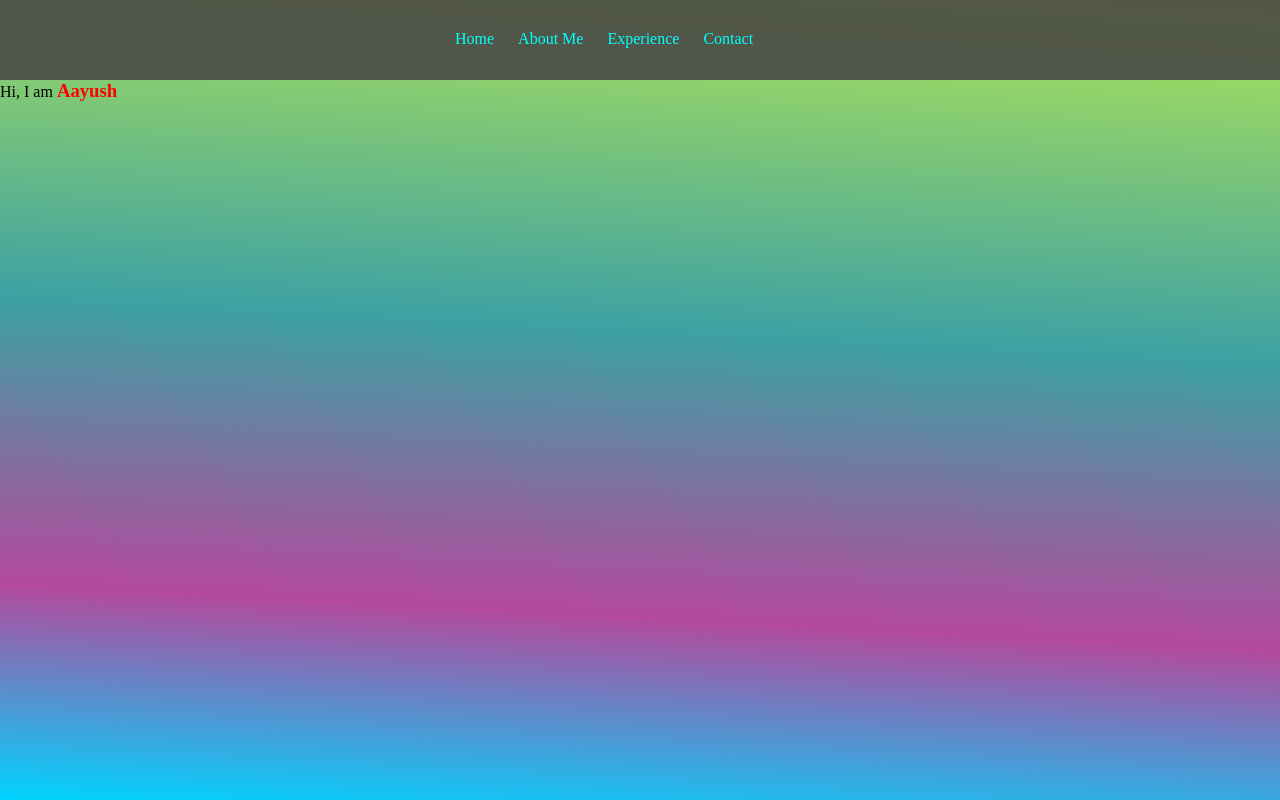
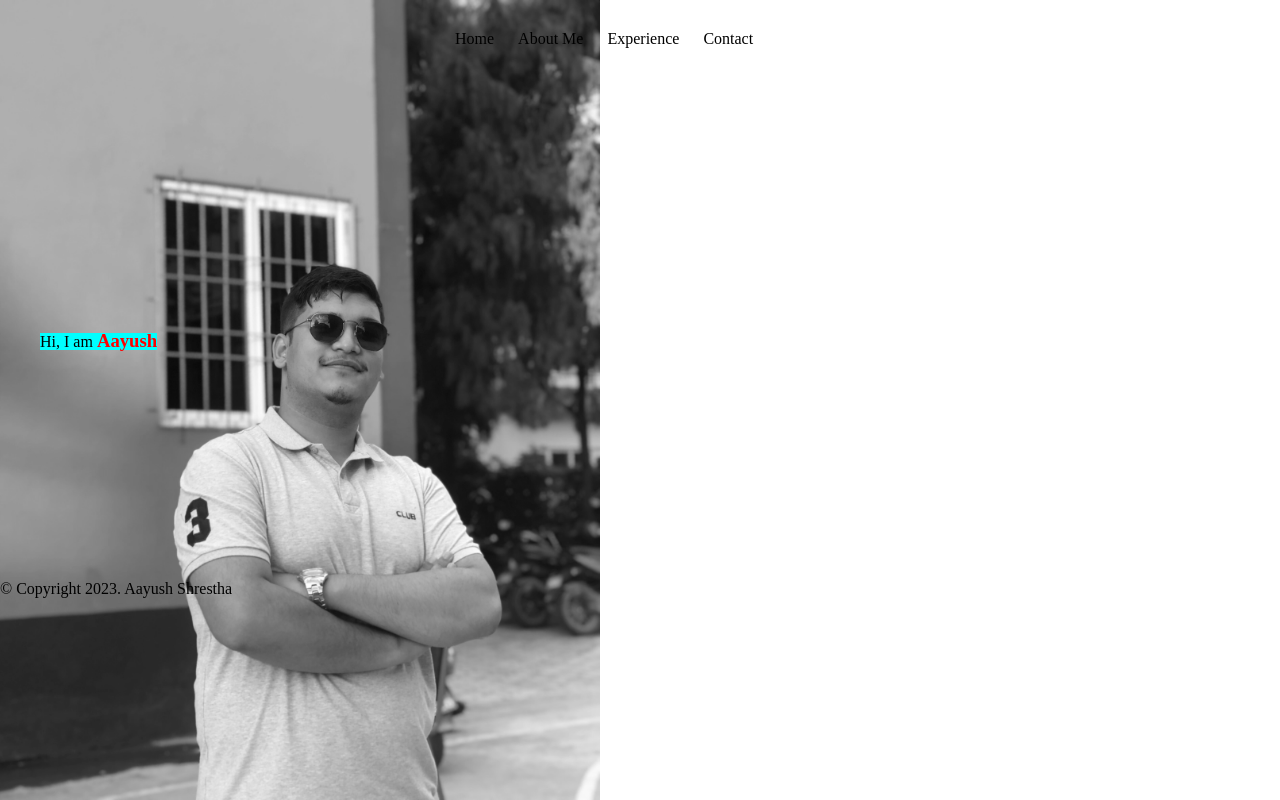
Before and after one commit to AayushShrestha0/portfolio, a plain HTML site: page index.html in a window 1280 px wide. Drawn offline with Linux system fonts and the light colour scheme; a web font is replaced by a local one.

Commit message:
added a new image, updated css for links and added few links

```diff
--- a/index.html
+++ b/index.html
@@ -12,14 +12,15 @@
 <body>
     <nav>
         <ul>
-            <li>Home</li>
-            <li>About Me</li>
-            <li>Experience</li>
-            <li>Contact</li>
+            <li><a href="#">Home</a></li>
+            <li><a href="#">About Me</a></li>
+            <li><a href="#">Experience</a></li>
+            <li><a href="#">Contact</a></li>
         </ul>
     </nav>
-    <div>
-        Hi, I am <h3 style="display: inline;">Aayush</h3>
+    <div class="firstDiv">
+       <span class="intro">Hi, I am <h3 style="display: inline;">Aayush</h3></span>
     </div>
+    <footer>&copy Copyright 2023. Aayush Shrestha</footer>
 </body>
 </html>
--- a/style.css
+++ b/style.css
@@ -5,22 +5,35 @@
     padding: 0;
 }
 html {
-    background: rgb(177,229,84);
-    background: linear-gradient(183deg, rgba(177,229,84,1) 0%, rgba(61,161,164,1) 42%, rgba(180,73,156,1) 75%, rgba(0,212,255,1) 100%);
+    /* background: rgb(177,229,84);
+    background: linear-gradient(183deg, rgba(177,229,84,1) 0%, rgba(61,161,164,1) 42%, rgba(180,73,156,1) 75%, rgba(0,212,255,1) 100%); */
     background-repeat: no-repeat;
     background-size: cover;
     width: 100%;
     height: 100%;
 }
+a{
+    text-decoration: none;
+    pointer-events: none;
+    color: inherit;
+}
+a:link, a:visited{
+    text-decoration: none;
+}
 body {
+    background-image: url('images/IMG_1067.jpg');
+    background-size: contain;
+    background-repeat: no-repeat;
+
+
 }
 h3 {
     color: red;
 }
 
 nav{
-    background-color   : rgba(74, 74, 69, 0.9);
-    color: aqua;
+    /* background-color   : rgba(74, 74, 69, 0.9); */
+    /* color: rgb(209, 212, 212); */
     height: 80px;
     /* margin: 30px; */
 }
@@ -46,3 +59,18 @@ li:hover{
     color: whitesmoke;
     /* background: radial-gradient(circle, rgba(223,230,210,1) 0%, rgba(0,212,255,1) 100%); */
 }
+
+.firstDiv{
+    max-width: 100%;
+    /* background-color: rgb(134, 131, 131); */
+    /* min-height: 20%; */
+    height: 500px;
+}
+
+.intro{
+    margin: auto;
+    top: 250px;
+    position: relative;
+    background-color: aqua;
+    margin-left: 40px;
+}
```
Also changed, not shown: images/IMG_1067.jpg (added).
